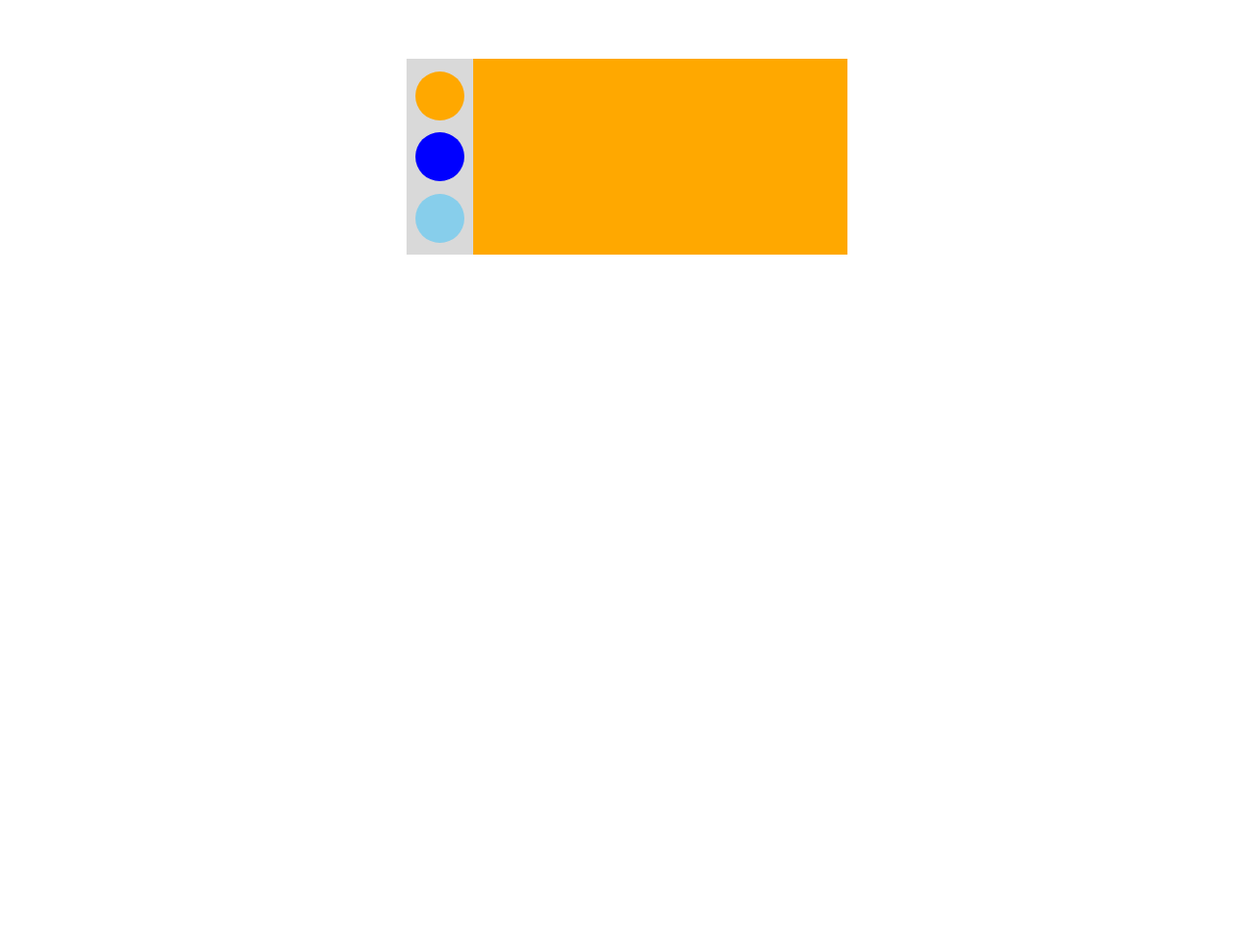
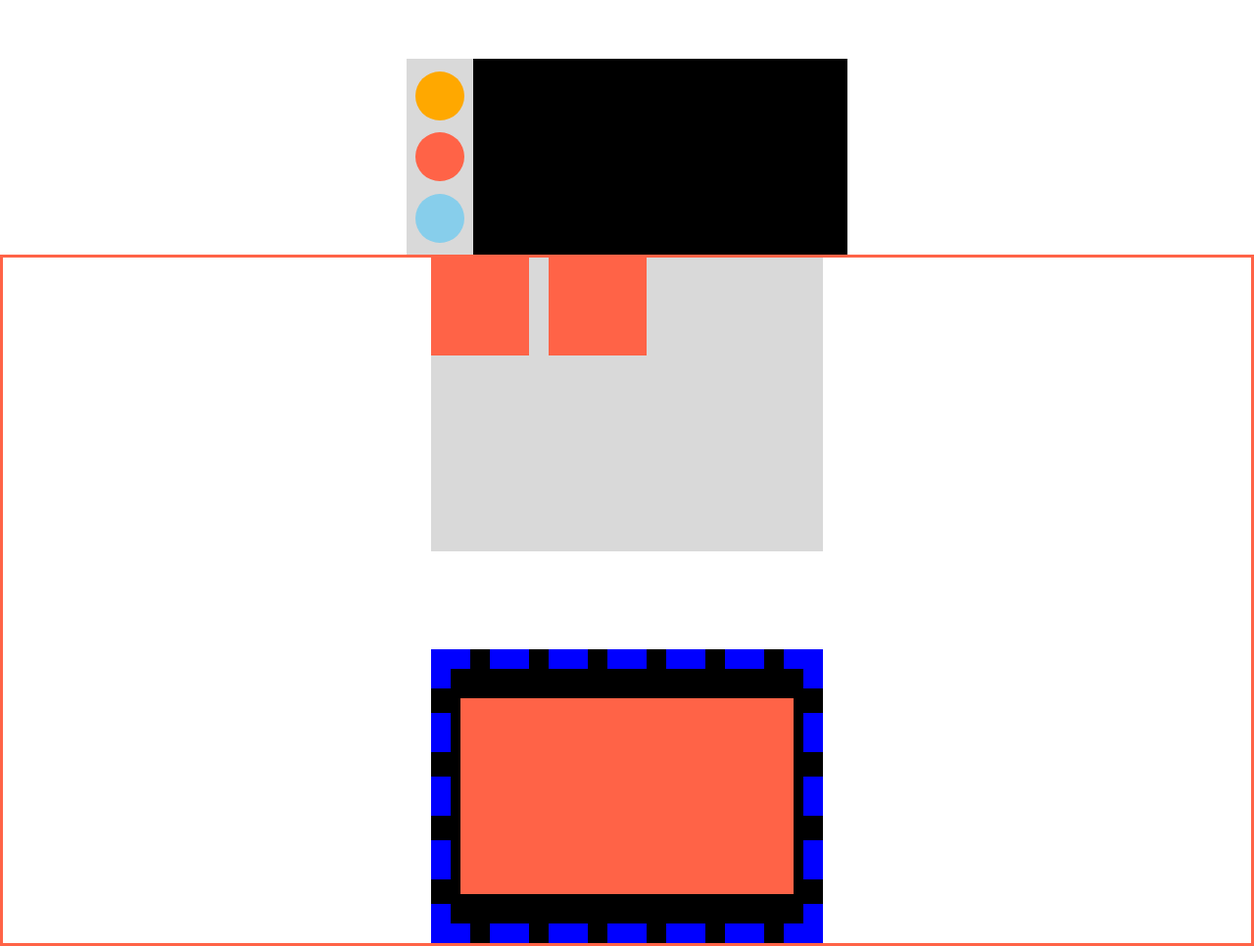
Before and after one commit to Adepitan/DX1.0-Reusablecomponents, a plain HTML site: page index.html in a window 1280 px wide. Shown: the whole page at 98% size. Before the commit the page ends 800 px from the top, so only its background shows below. Drawn offline with Linux system fonts and the light colour scheme.

Commit message:
working with the booring part

```diff
--- a/index.html
+++ b/index.html
@@ -14,15 +14,47 @@
     <section class="color-changer-project">
         <div class="color-app-holder">
             <div class="left-holder">
+                <!-- method 1 -->
 
-                <div class="circle red" onclick="alert('Welcome, box 1 is clicked')"></div>
-                <div class="circle orange" id="orangediv"></div>
-                <div class="circle blue"></div>
+                <!-- <div class="circle red" onclick=popsomething()></div> -->
+                <!-- <div class="circle red" onclick=changetoorange()></div>
+                <div class="circle orange" id="orangediv" onclick=changetotomato()></div>
+                <div class="circle blue" onclick=changetoskyblue()></div> -->
+
+                <!-- method 2 -->
+
+                <div class="circle red" onclick='ChangeColor("#FFA800")'></div>
+                <div class="circle orange" id="orangediv" onclick='ChangeColor("tomato")'></div>
+                <div class="circle blue" onclick='ChangeColor("skyblue")'></div>
 
             </div>
-            <div class="right-holder"></div>
+            <div class="right-holder" id="right-holder"></div>
         </div>
     </section>
+
+    <section class="working-with-box-model">
+        <div class="parent1">
+
+            <div class="box-model-child"></div>
+            <div class="box-model-child"></div>
+
+        </div>
+
+        <div class="parent2">
+            <div class="box-model-child parent2-child"></div>
+            <!-- <div class="box-model-child"></div> -->
+        </div>
+    </section>
+
+
+    <!-- <section class="working-with-flexbox-row">
+        <div class="child"></div>
+        <div class="child"></div>
+        <div class="child"></div>
+    </section> -->
+
+
+
 
 
     <script src="main.js"></script>
--- a/main.css
+++ b/main.css
@@ -30,7 +30,7 @@
 
 .right-holder {
     height: 100%;
-    background: #FFA800;
+    background: black;
     width: 85%;
 }
 
@@ -53,3 +53,51 @@
 .blue {
     background: #87CEEB;
 }
+
+/* selectiing by ID */
+/* #right-holder{
+} */
+
+
+/* working with box model */
+.working-with-box-model {
+    border: 3px solid tomato;
+    display: flex;
+    flex-direction: column;
+    align-items: center;
+}
+
+.parent1 {
+    display: flex;
+    background: #d9d9d9;
+    height: 300px;
+    width: 400px;
+    /* margin-bottom: 50px; */
+}
+
+.parent2 {
+    /* padding-top: 30px;
+    padding-right: 10px;
+    padding-bottom: 30px;
+    padding-left: 10px; */
+
+    /* top & bottom ----- left & right */
+    padding: 30px 10px;
+    background: black;
+    height: 300px;
+    width: 400px;
+    margin-top: 100px;
+    border: 20px dashed blue;
+}
+
+.box-model-child {
+    background: tomato;
+    width: 100px;
+    height: 100px;
+    margin-right: 20px;
+}
+
+.parent2-child {
+    height: 100%;
+    width: 100%;
+}
--- a/main.js
+++ b/main.js
@@ -5,12 +5,65 @@
 
 // ES 5
 
-var seconddiv = document.getElementById('orangediv')
+// var seconddiv = document.getElementById('orangediv')
 
 // poping an alert when clicked
-seconddiv.addEventListener('click', function () {
-    alert('orange div is clicked')
-})
+// seconddiv.addEventListener('click', function () {
+//     alert('orange div is clicked')
+// })
 
 // changing the element backgroud
-seconddiv.style.background = "blue"
+// seconddiv.style.background = "blue"
+
+//  Three simple ways we can make javascript display on our browser
+
+// console
+// console.log('welcome, Israel, this works!!!')
+
+// console.log(document)
+
+// alert
+// alert('Welcome to my first day with javascript')
+
+// innerHTML
+// document.querySelector('.right-holder').innerHTML = "        Supper cool!! it works"
+
+
+// Use of functions (ES5)
+
+function popsomething() {
+    alert('Welcome, box 1 is clicked')
+}
+
+// to call a function
+// popsomething()
+
+
+var rightdiv = document.querySelector('#right-holder')
+// console.log(rightdiv)
+
+// function changetoorange() {
+//     rightdiv.style.background = "#FFA800"
+// }
+// function changetotomato() {
+//     rightdiv.style.background = "tomato"
+// }
+// function changetoskyblue() {
+//     rightdiv.style.background = "skyblue"
+// }
+
+// Method 2 --- using parameters & arguemnet
+
+function printsomething(yourwriteup) {
+    console.log(yourwriteup)
+}
+
+printsomething('say my name')
+printsomething('call me zaddy')
+printsomething('where is my agbado')
+
+function ChangeColor(particularcolor) {
+    rightdiv.style.background = particularcolor
+}
+
+// ChangeColor('red')
```
